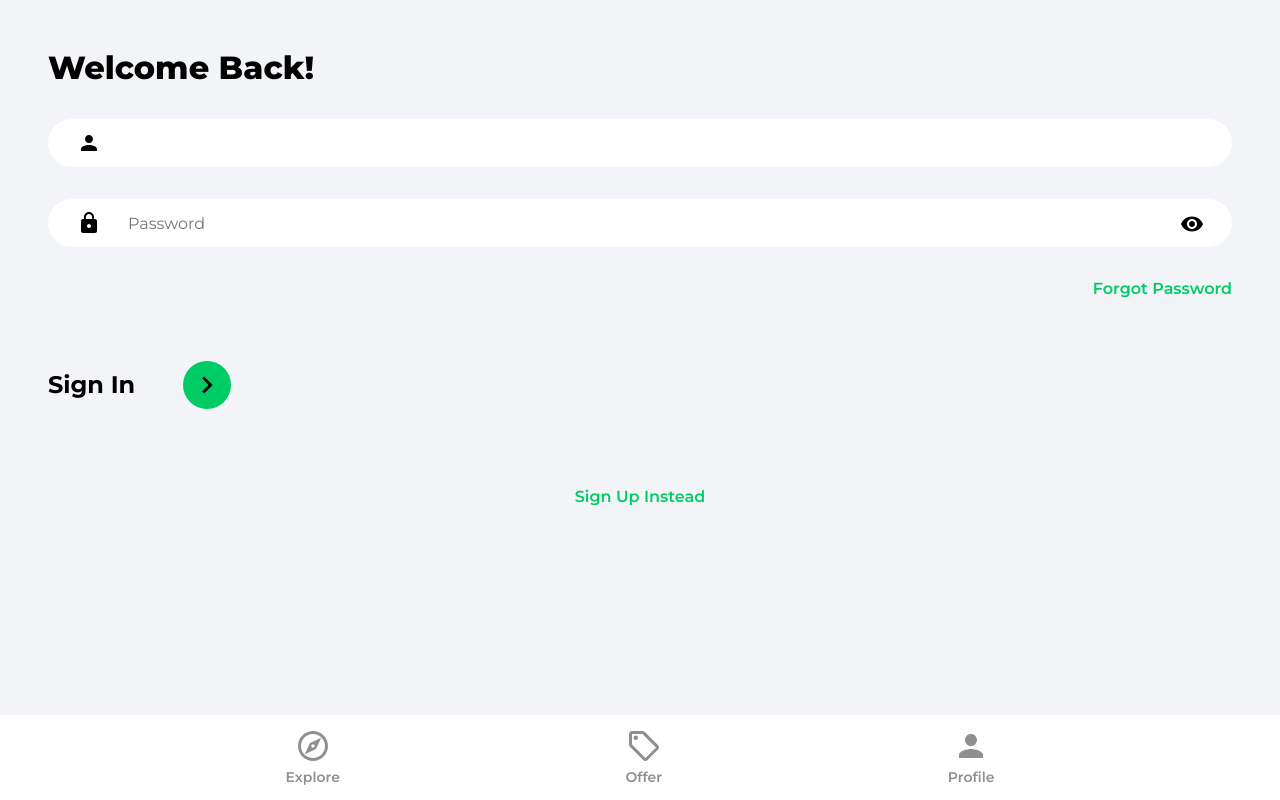
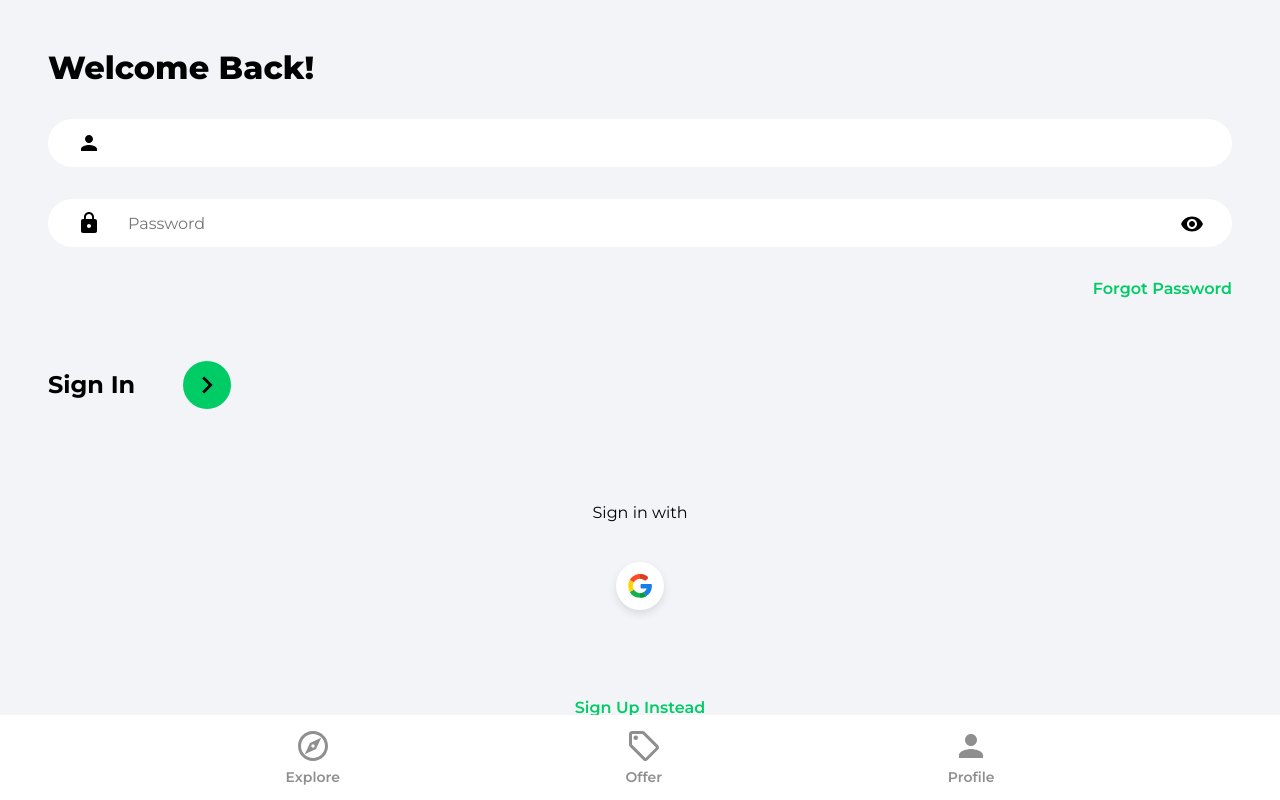
Before and after one commit to danick-carrier/house-marketplace, a React (Create React App) app: page /sign-in in a window 1280 px wide. Built offline with nearby package versions, Linux system fonts and the light colour scheme.

Commit message:
google auth

```diff
--- /dev/null
+++ b/src/components/OAuth.jsx
@@ -0,0 +1,45 @@
+import {useLocation, useNavigate} from 'react-router-dom'
+import {getAuth, signInWithPopup, GoogleAuthProvider} from 'firebase/auth'
+import {doc, setDoc, getDoc, serverTimestamp} from 'firebase/firestore'
+import {db} from '../firebase.config'
+import {toast} from 'react-toastify'
+import googleIcon from '../assets/svg/googleIcon.svg'
+
+function OAuth(){
+  const navigate = useNavigate()
+  const location= useLocation()
+
+  const onGoogleClick = async () => {
+    try{
+      const auth=getAuth()
+      const provider = new GoogleAuthProvider()
+      const result = await signInWithPopup(auth, provider)
+      const user = result.user
+
+      const docRef = doc(db, 'users', user.uid)
+      const docSnap = await getDoc(docRef)
+
+      if(!docSnap.exists()){
+        await setDoc(doc(db, 'users', user.uid), {
+          name: user.displayName,
+          email: user.email,
+          timestamp: serverTimestamp()
+        })
+      }
+      navigate('/')
+    }catch(error){
+      toast.error('Could not authorize with Google')
+    }
+  }
+
+  return(
+    <div className="socialLogin">
+      <p>Sign {location.pathname === '/sign-up' ? 'up' : 'in'} with</p>
+      <button className="socialIconDiv" onClick={onGoogleClick}>
+        <img className='socialIconImg' src={googleIcon} alt="google"/>
+      </button>
+    </div>
+  );
+}
+
+export default OAuth;
--- a/src/pages/SignIn.jsx
+++ b/src/pages/SignIn.jsx
@@ -4,6 +4,7 @@
 import visibilityIcon from "../assets/svg/visibilityIcon.svg";
 import { getAuth, signInWithEmailAndPassword } from "firebase/auth";
 import {toast} from 'react-toastify';
+import OAuth from '../components/OAuth'
 
 function SignIn() {
   const [showPassword, setShowPassword] = useState(false);
@@ -84,7 +85,7 @@
           </button>
         </div>
       </form>
-      {/* google outh*/}
+      <OAuth />
 
       <Link to="/sign-up" className="registerLink">
         Sign Up Instead
```
